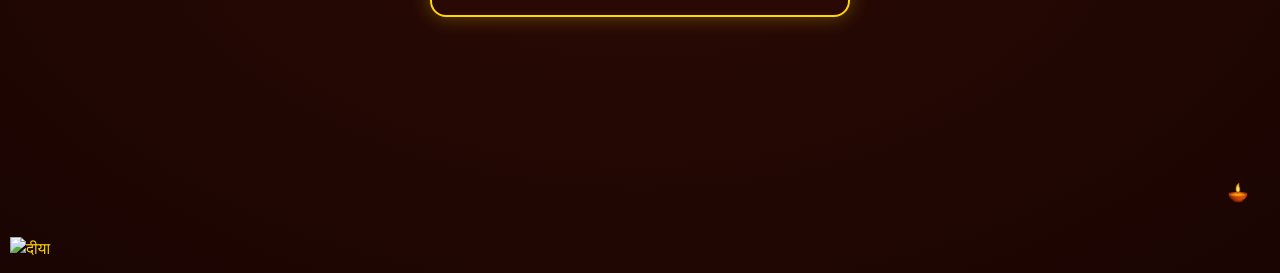
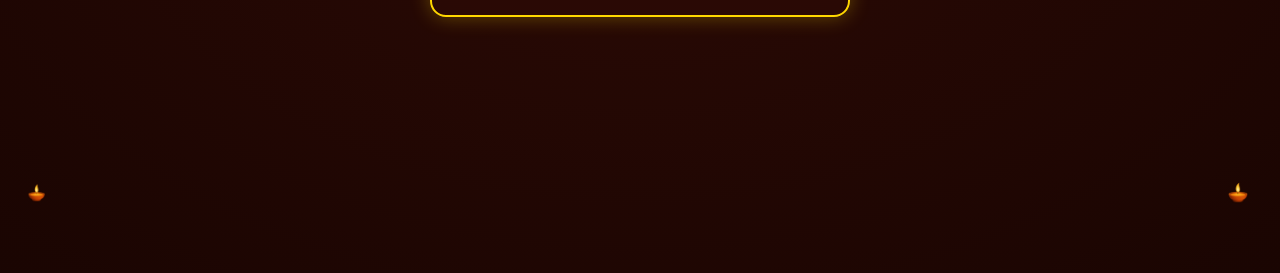
Before and after one commit to saurani/Diwali-wishes-3, a plain HTML site: page index.html in a window 1280 px wide. Shown: the part 527-800 px from the top of the page. Drawn offline with Linux system fonts and the light colour scheme; a web font is replaced by a local one.

Commit message:
Update index.html

```diff
--- a/index.html
+++ b/index.html
@@ -165,7 +165,7 @@
   </div>
 
   <!-- Decorative Diya GIFs in both bottom corners -->
-  <img src="diya1" class="diya-gif bottom-left" alt="दीया" />
+  <img src="https://github.com/saurani/Diwali-wishes-3/raw/main/Diya1.png" class="diya-gif bottom-left" alt="दीया" />
   <img src="https://github.com/saurani/Diwali-wishes-3/raw/main/Diya2.png" class="diya-gif bottom-right" alt="दीया" />
 
   <script>
```
